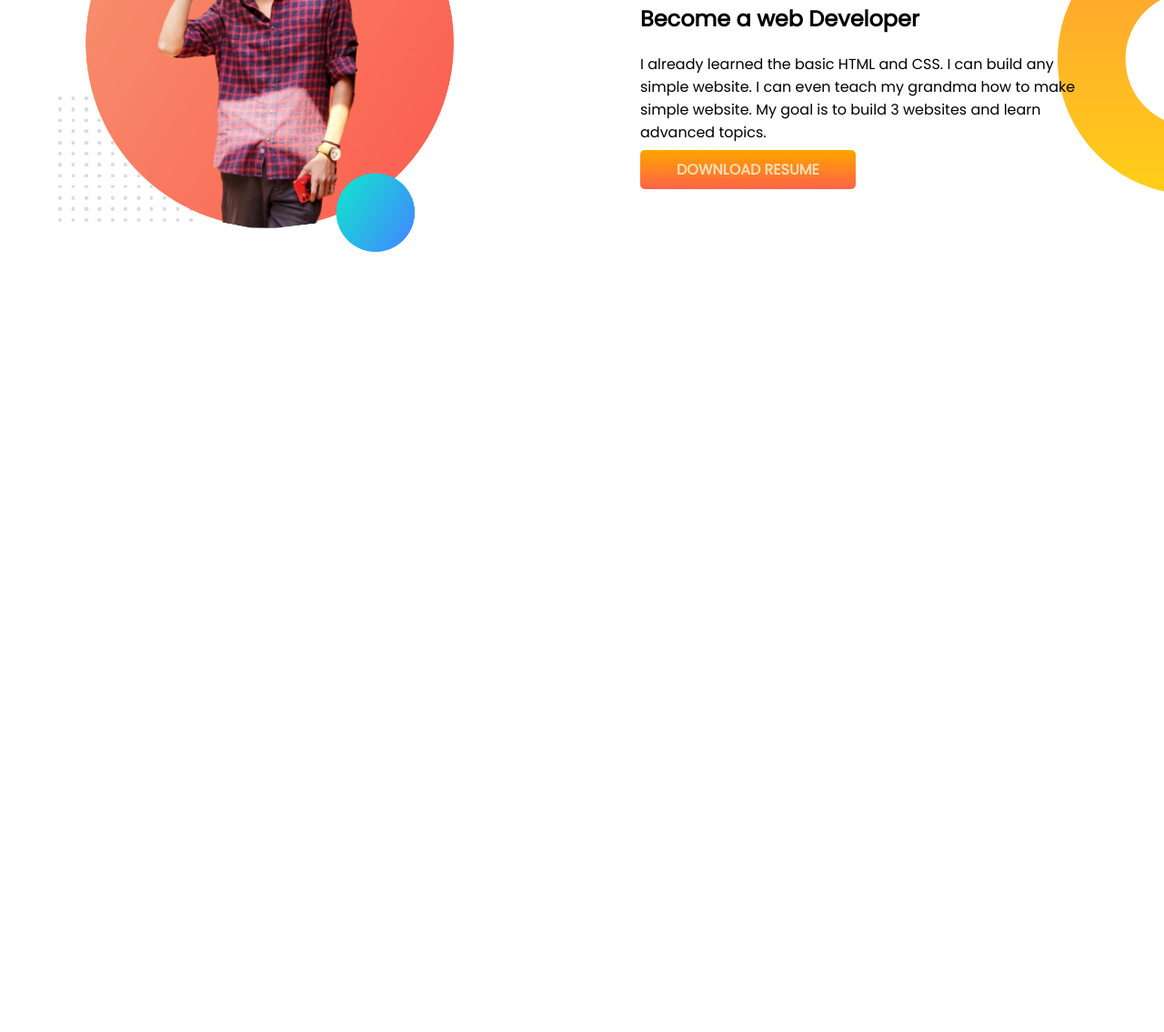
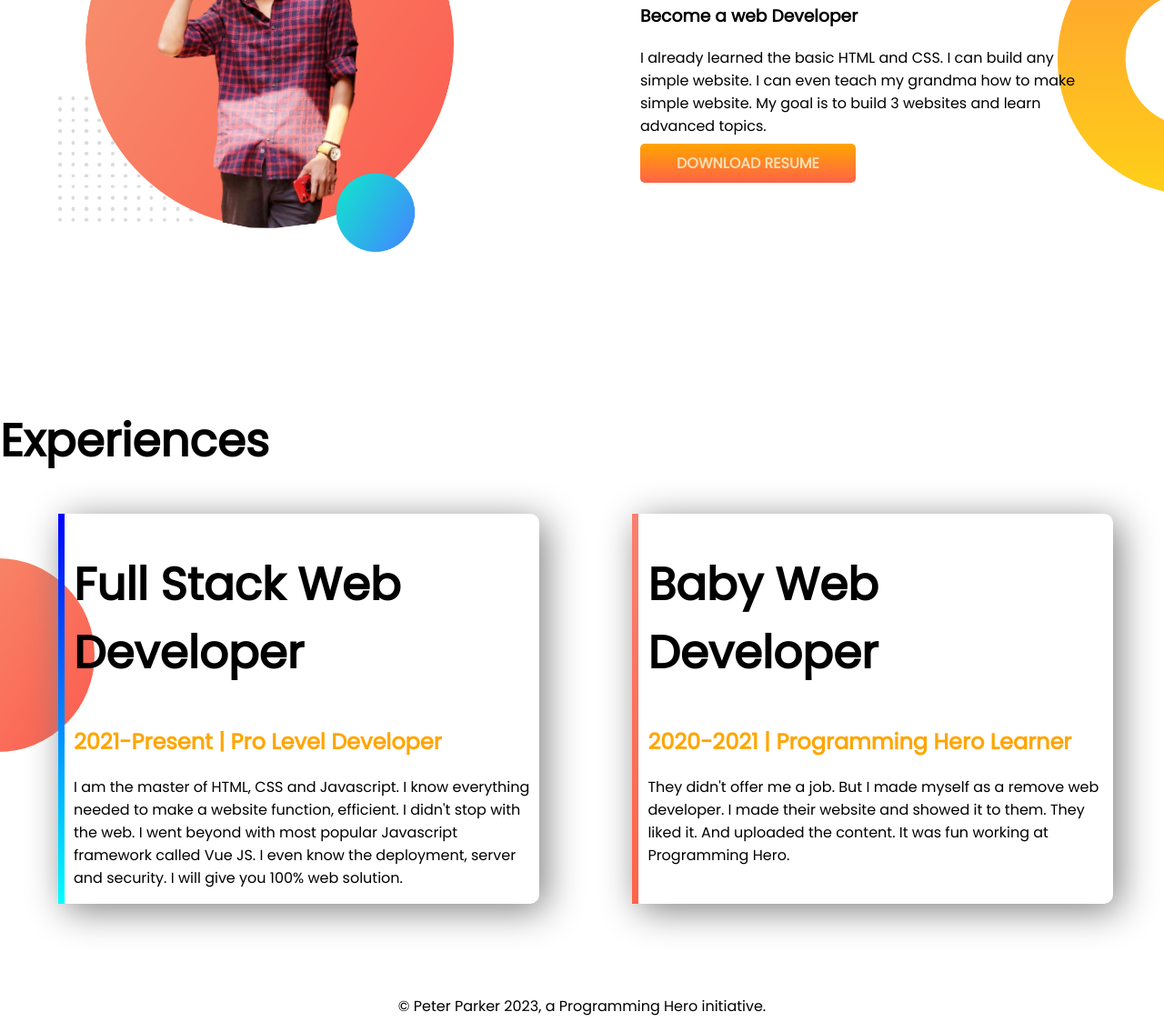
Before and after one commit to zillur122/DEVELOPER-PORTFOLIO, a plain HTML site: page index.html in a window 1280 px wide. Shown: the part 985-2120 px from the top of the page at 91% size. Before the commit the page ends 1433 px from the top, so only its background shows below. Drawn offline with Linux system fonts and the light colour scheme.

Commit message:
footer and experience added

```diff
--- a/index.html
+++ b/index.html
@@ -10,7 +10,7 @@
     <link rel="stylesheet" href="style.css">
 </head>
 <body>
-   <section class="top-banner">
+   <section class="top-banner flexible-container">
     <div class="half-width"><h1>Welcome to</h1>
     <h1><span class="orange-color">Zillur Rahman</span> World!</h1>
     <h3>Build Climber and Train Stopper</h3>
@@ -21,17 +21,35 @@
     <img src="images/zillur.png" alt="">
     </div>
     </section>
-    <section class="dream-big">
+    <section class="dream-big flexible-container">
         <div class="half-width">
             <img src="images/my-bg.png" alt="">
         </div>
         <div class="half-width">
             <h1>Dream Big</h1>
-            <h2>Become a web Developer</h2>
+            <h3>Become a web Developer</h3>
             <p>I already learned the basic HTML and CSS. I can build any simple website. I can even teach my grandma how to make simple website. My goal is to build 3 websites and learn advanced topics.</p>
            <a class="link-button" target="_blank" href="https://www.linkedin.com/in/md-zillur-rahman-0471b9192/">DOWNLOAD RESUME</a>
         </div>
     </section>
+    <section class="experience-area">
+        <h1>Experiences</h1>
+       <div class="flexible-container">
+        <div id="web-dev-exp" class="experience-item">
+            <h1>Full Stack Web Developer</h1>
+            <h2 class="orange-color">2021-Present | Pro Level Developer</h2>
+            <p>I am the master of HTML, CSS and Javascript. I know everything needed to make a website function, efficient. I didn't stop with the web. I went beyond with most popular Javascript framework called Vue JS. I even know the deployment, server and security. I will give you 100% web solution.</p>
+        </div>
+        <div id="full-stack-exp" class="experience-item">
+            <h1>Baby Web Developer</h1>
+            <h2 class="orange-color">2020-2021 | Programming Hero Learner</h2>
+            <p>They didn't offer me a job. But I made myself as a remove web developer. I made their website and showed it to them. They liked it. And uploaded the content. It was fun working at Programming Hero.</p>
+        </div>
+       </div>
+    </section>
+    <footer>
+        <p>© Peter Parker 2023, a Programming Hero initiative.</p>
+    </footer>
 
 </body>
 </html>
--- a/style.css
+++ b/style.css
@@ -4,11 +4,14 @@ body{
 }
 h1{
     font-size: 50px;
+    h2{
+        font-size: 40px;
+    }
 }
 .orange-color{
     color: orange;
 }
-section{
+.flexible-container{
     display:flex;
     margin-bottom: 100px;
 }
@@ -36,3 +39,29 @@ section{
     background-repeat: no-repeat;
     background-position: right;
 }
+.experience-item{
+    width: 40%;
+    margin-left: 5%;
+    margin-right: 3%;
+    padding-left: 10px;
+    box-shadow: 7px 7px 40px gray;
+    border-radius: 10px;
+}
+.experience-area{
+    background-image:url(images/exp-bg.png);
+    background-repeat: no-repeat;
+    background-position: left;
+}
+#web-dev-exp{
+    border-left: 7px solid;
+    border-image: linear-gradient(blue, cyan);
+    border-image-slice: 1;
+}
+#full-stack-exp{
+    border-left: 7px solid;
+    border-image: linear-gradient(salmon,tomato);
+    border-image-slice: 1;
+}
+footer p {
+    text-align: center;
+}
```
